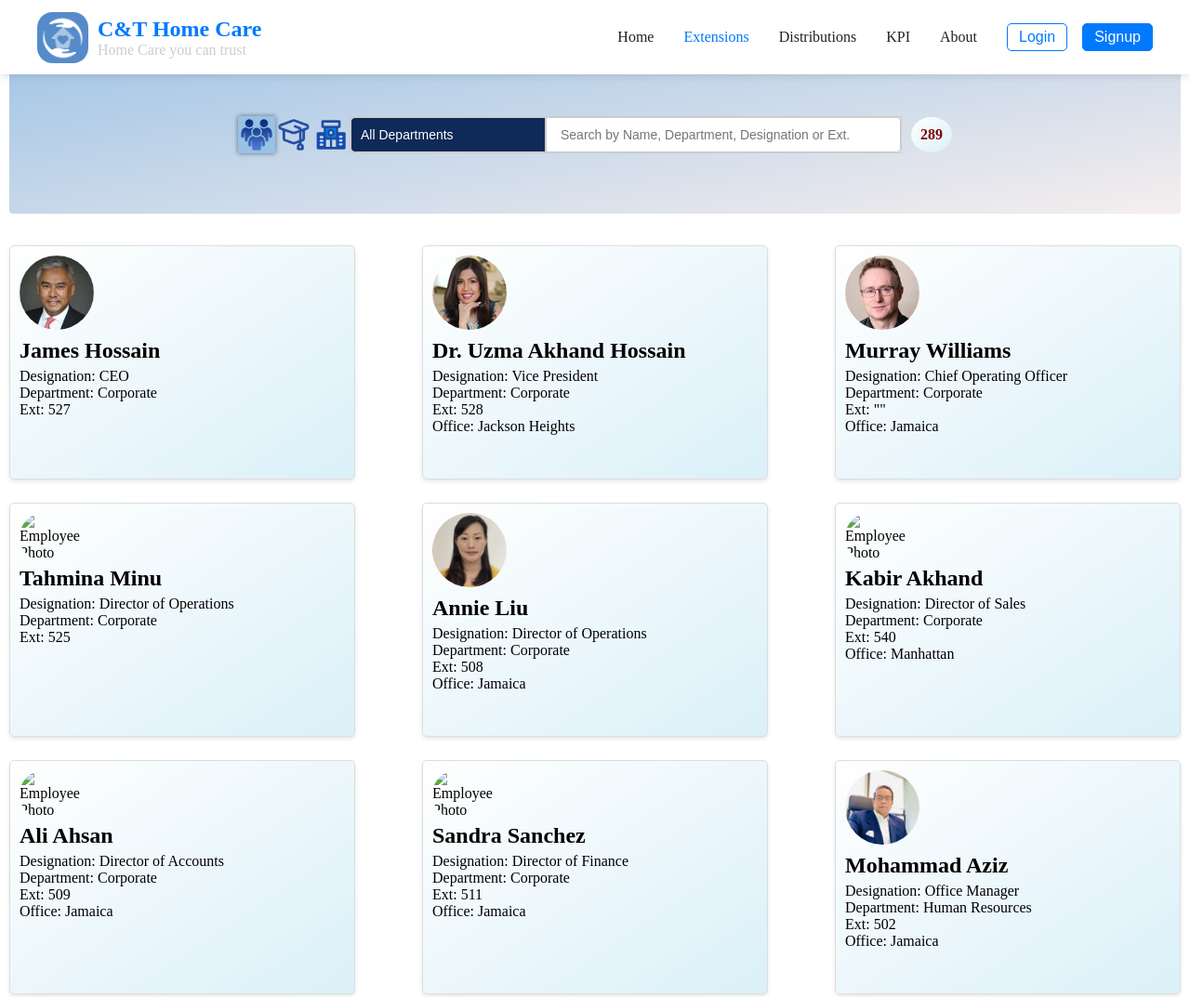
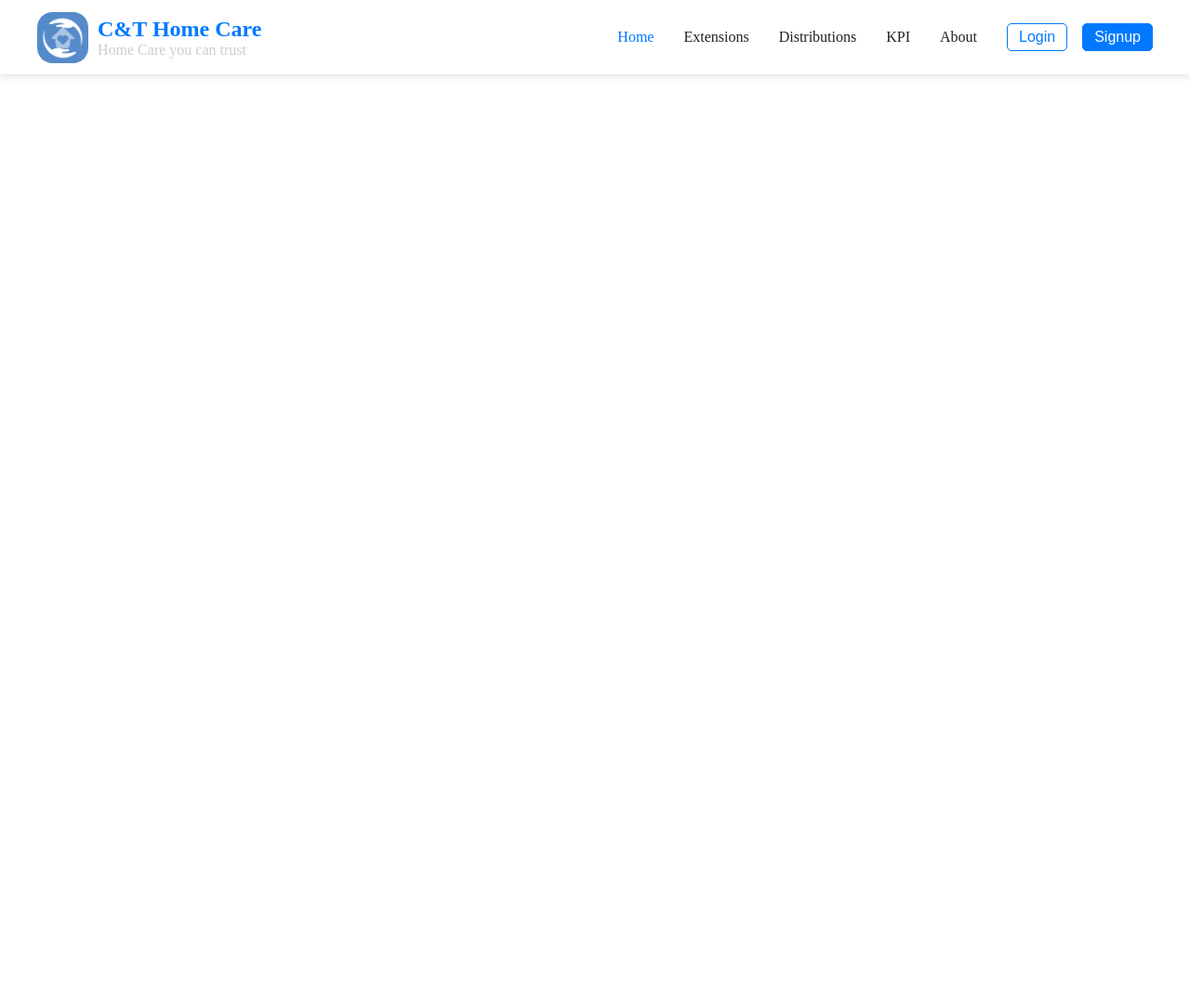
Before and after one commit to sajjad267/searchext, a website: page index.html in a window 1280 px wide. Shown: the top 1073 px of the page at 93% size. After the commit the page ends 800 px from the top, so only its background shows below. Drawn offline with Linux system fonts and the light colour scheme.

Commit message:
Update index.html

```diff
--- a/index.html
+++ b/index.html
@@ -25,10 +25,10 @@
       <div class="desktop">
         <ul class="links">
           <li>
-            <a href="#">Home</a>
+            <a href="#" class="active">Home</a>
           </li>
-          <li><a href="#" class="active">Extensions</a></li>
-          <li><a href="/Distribution List/index.html">Distributions</a></li>
+          <li><a href="ext.html" >Extensions</a></li>
+          <li><a href="/Distribution List/dis.html">Distributions</a></li>
           <li><a href="#">KPI</a></li>
           <li><a href="#">About</a></li>
         </ul>
@@ -80,87 +80,7 @@
       <a href="#">Signup</a>
     </li>
   </ul>
-
   <div class="container">
-            <div class="search-wrapper">
-                      <!-- Add your images as buttons in the left corner -->
-                      <div class="icon-container">
-                        <img src="1.png" alt="Image 1" class="icon" />
-                        <img src="2.png" alt="Image 2" class="icon" />
-                        <img src="3.png" alt="Image 3" class="icon" />
-                      </div>
-
-                 <div id="select">
-
-                        <select id="list" >
-                            <!-- <option value="" selected disabled>Select an option</option> -->
-                            <option value="all">All Departments</option>
-                            <option value="Corporate">Corporate</option>
-                            <option value="Case Management">Case Management</option>
-                            <option value="Business Development & Marketing">Business Development & Marketing</option>
-                            <option value="Referrals">Referrals</option>
-                            <option value="Lead Management">Lead Management</option>
-                            <option value="Payroll Customer Service">Payroll Customer Service</option>
-                            <option value="Payroll Processing">Payroll Processing</option>
-                            <option value="EVV">EVV</option>
-                            <option value="Intake">Intake</option>
-                            <option value="Intake Help">Intake Help</option>
-                            <option value="Aide Registration">Aide Registration</option>
-                            <option value="Aide Compliance">Aide Compliance</option>
-                            <option value="Aide Training & Processing">Aide Training & Processing</option>
-                            <option value="LHCSA Care Team">LHCSA Care Team</option>
-                            <option value="Clinical Services">Clinical Services</option>
-                            <option value="Accounts Receivable">Accounts Receivable</option>
-                            <option value="Accounts Payable">Accounts Payable</option>
-                            <option value="Customer Service">Customer Service</option>
-                            <option value="On-Call Coordinator">On-Call Coordinator</option>
-                            <option value="Maryland & Virginia">Maryland & Virginia</option>
-                            <option value="Creativity & Technology">Creativity & Technology</option>
-                            <option value="C&T Medical">C&T Medical</option>
-
-                        </select>
-
-                        <select id="list1" >
-                          <!-- <option value="" selected disabled>Select an option</option> -->
-                          <option value="all">All Designations</option>
-                          <option value="CEO">CEO</option>
-                          <option value="Vice President">Vice President</option>
-                          <option value="Chief Operating Officer">Chief Operating Officer</option>
-                          <option value="Director">Director</option>
-                          <option value="Office Manager">Office Manager</option>
-                          <option value="Case Manager">Case Manager</option>
-                          <option value="Human Resource Associate">Human Resource Associate</option>
-                          <option value="Team Manager">Team Manager</option>
-                          <option value="Assistant Manager">Assistant Manager</option>
-                          <option value="Team-Leader">Team-Leader</option>
-                          <option value="Co-Team Leader">Co-Team Leader</option>
-                          <option value="Coordinator">Coordinator</option>
-
-                      </select>
-
-                      <select id="list3" >
-                        <!-- <option value="" selected disabled>Select an option</option> -->
-                        <option value="all">All Offices</option>
-                        <option value="Dhaka">Dhaka</option>
-                        <option value="DR">DR</option>
-                        <option value="Jamaica">Jamaica</option>
-                        <option value="Bronx">Bronx</option>
-                        <option value="Jackson Hight">Jackson Hight</option>
-
-                    </select>
-                        <input type="text" id="searchBox" placeholder="Search by Name, Department, Designation or Ext.">
-                      </div>
-                      <div id="cardCount" class="count-badge"></div>
-
-
-
-
-            </div>
-
-            <div id="bottom-div">
-                <div class="cards-container" id="employeeCards" data-dept="${employee.dept}"></div>
-            </div>
-          </div>
 
   <script src="script.js" defer="defer"></script>
 </body>
```
